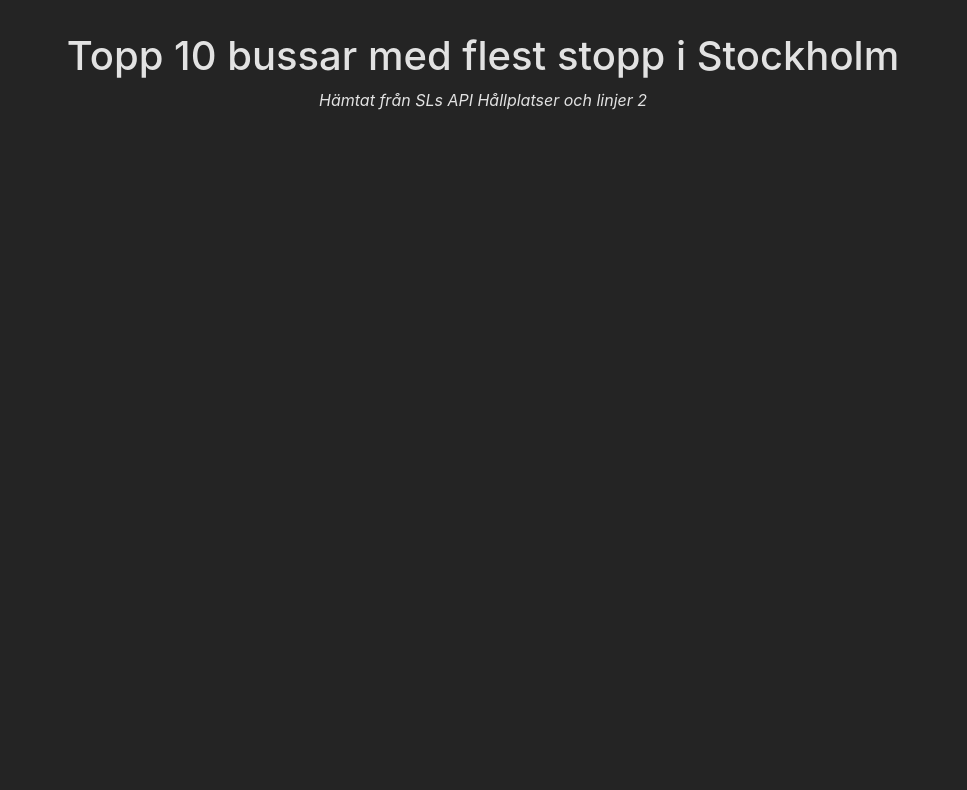
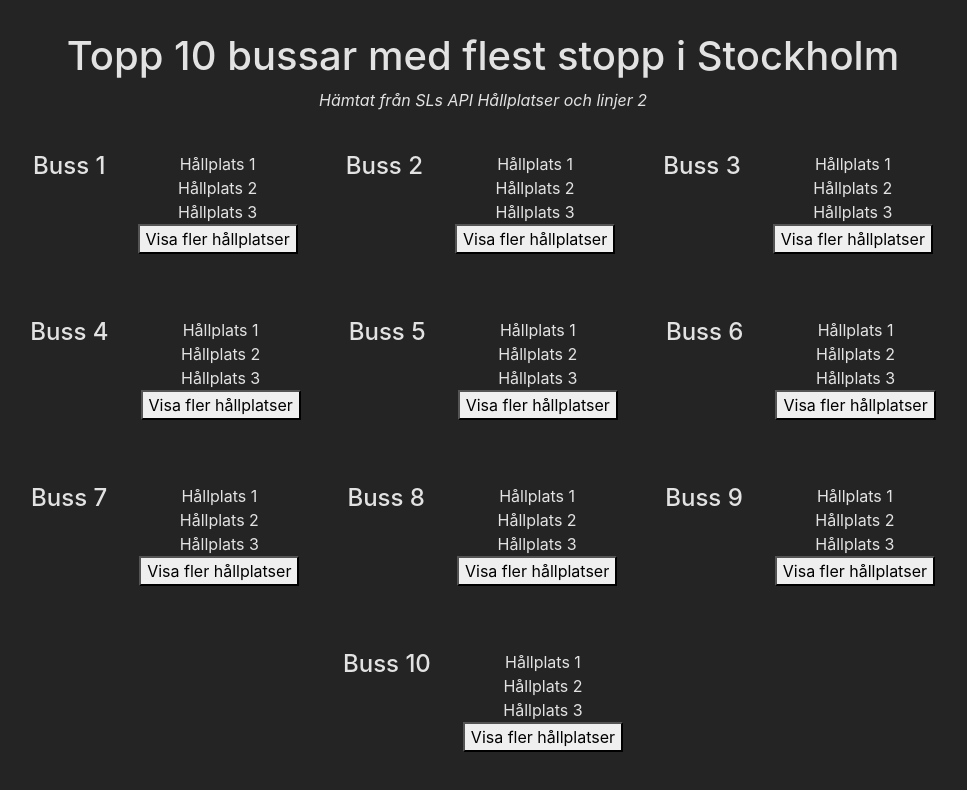
Before and after one commit to fishbulle/bus-lines-frontend, a React (Vite) app: page / in a window 1280 px wide. Shown: the top 790 px of the page, without its empty margins (157-1124 px from the left). Built offline with nearby package versions, Linux system fonts and the light colour scheme; no server answers.

Commit message:
wip only showing more/less of ONE bus line when clicking button

```diff
--- a/src/components/BusCard.tsx
+++ b/src/components/BusCard.tsx
@@ -1,5 +1,6 @@
 import { useEffect, useState } from "react";
 import { getTopBusLines } from "../api/BusApi";
+import { mockBuses } from "../utils/mock-buses";
 
 interface IBus {
   busLine: number;
@@ -8,18 +9,19 @@
 
 const BusCard = () => {
   const [busLines, setBusLines] = useState<IBus[]>([]);
-  const [busStopsToShow, setBusStopsToShow] = useState(5);
+  const [busStopsToShow, setBusStopsToShow] = useState(3);
 
   const showMore = () => {
     // do something to show the rest of the stops
     // modal?
+    setBusStopsToShow(mockBuses.length);
   };
 
   const showLess = () => {
-    setBusStopsToShow(5);
+    setBusStopsToShow(3);
   };
 
-  async function fetchBuses() {
+  /*   async function fetchBuses() {
     try {
       const response = await getTopBusLines();
       if (response?.status == 200) return response.data;
@@ -31,11 +33,11 @@
 
   useEffect(() => {
     fetchBuses().then((data) => setBusLines(data));
-  }, []);
+  }, []); */
 
   return (
     <>
-      {busLines.map((bus, index) => (
+      {mockBuses.map((bus, index) => (
         <div key={index} className="d-inline-flex p-4">
           <h4>Buss {bus.busLine}</h4>
           <ul>
@@ -44,9 +46,14 @@
                 {busStops}
               </li>
             ))}
-            {/* Add show more / less stops */}
+            {busStopsToShow === 3 ? (
+              <button key={index} onClick={showMore}>
+                Visa fler hållplatser
+              </button>
+            ) : (
+              <button onClick={showLess}>Visa färre hållplatser</button>
+            )}
           </ul>
-          {busStopsToShow === 5 ? <button onClick={showMore}>Visa fler hållplatser</button> : null}
         </div>
       ))}
     </>
```
